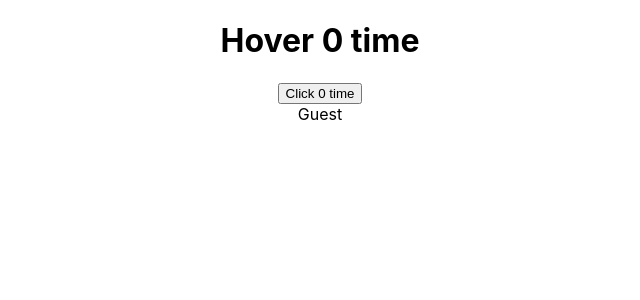
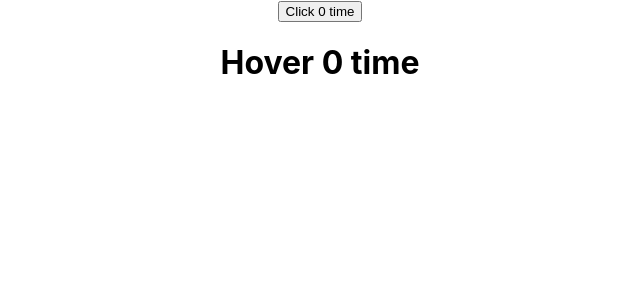
Before and after one commit to vashish144/PracticeReact, a React (Create React App) app: page / in a window 1280 px wide. Shown: the top 300 px of the page, without its empty margins (320-960 px from the left). Built offline with nearby package versions, Linux system fonts and the light colour scheme.

Commit message:
adding concept of RenderProps

```diff
--- a/src/components/RenderProps/AppHandler.js
+++ b/src/components/RenderProps/AppHandler.js
@@ -1,5 +1,6 @@
 import React, { Component } from "react";
 import ClickIncrementComponent from "./ClickIncrementComponent";
+import Counter from "./Counter";
 import HoverIncrementComponent from "./HoverIncrementComponent";
 import User from "./User";
 
@@ -7,9 +8,25 @@ class AppHandler extends Component {
   render() {
     return (
       <div>
-        <HoverIncrementComponent />
+        <Counter
+          render={(count, incrementCount) => (
+            <ClickIncrementComponent
+              count={count}
+              incrementCount={incrementCount}
+            />
+          )}
+        />
+        <Counter
+          render={(count, incrementCount) => (
+            <HoverIncrementComponent
+              count={count}
+              incrementCount={incrementCount}
+            />
+          )}
+        />
+        {/* <HoverIncrementComponent />
         <ClickIncrementComponent />
-        <User render={(isLogin) => (isLogin ? "virkam" : "Guest")} />
+        <User render={(isLogin) => (isLogin ? "virkam" : "Guest")} /> */}
       </div>
     );
   }
--- a/src/components/RenderProps/ClickIncrementComponent.js
+++ b/src/components/RenderProps/ClickIncrementComponent.js
@@ -1,25 +1,11 @@
 import React, { Component } from "react";
 
 class ClickIncrementComponent extends Component {
-  constructor(props) {
-    super(props);
-
-    this.state = {
-      count: 0,
-    };
-  }
-  clickHandler = () => {
-    this.setState((preState) => {
-      return {
-        count: preState.count + 1,
-      };
-    });
-  };
   render() {
-    const { count } = this.state;
+    const { count, incrementCount } = this.props;
     return (
       <div>
-        <button onClick={this.clickHandler}>Click {count} time</button>
+        <button onClick={incrementCount}>Click {count} time</button>
       </div>
     );
   }
--- a/src/components/RenderProps/Counter.js
+++ b/src/components/RenderProps/Counter.js
@@ -1,8 +1,24 @@
 import React, { Component } from "react";
 
 class Counter extends Component {
+  constructor(props) {
+    super(props);
+
+    this.state = {
+      count: 0,
+    };
+  }
+  incrementCount = () => {
+    this.setState((preState) => {
+      return {
+        count: preState.count + 1,
+      };
+    });
+  };
   render() {
-    return <div></div>;
+    return (
+      <div>{this.props.render(this.state.count, this.incrementCount)}</div>
+    );
   }
 }
 
--- a/src/components/RenderProps/HoverIncrementComponent.js
+++ b/src/components/RenderProps/HoverIncrementComponent.js
@@ -1,25 +1,11 @@
 import React, { Component } from "react";
 
 class HoverIncrementComponent extends Component {
-  constructor(props) {
-    super(props);
-
-    this.state = {
-      count: 0,
-    };
-  }
-  hoverHandler = () => {
-    this.setState((preState) => {
-      return {
-        count: preState.count + 1,
-      };
-    });
-  };
   render() {
-    const { count } = this.state;
+    const { count, incrementCount } = this.props;
     return (
       <div>
-        <h1 onMouseOver={this.hoverHandler}>Hover {count} time</h1>
+        <h1 onMouseOver={incrementCount}>Hover {count} time</h1>
       </div>
     );
   }
```
